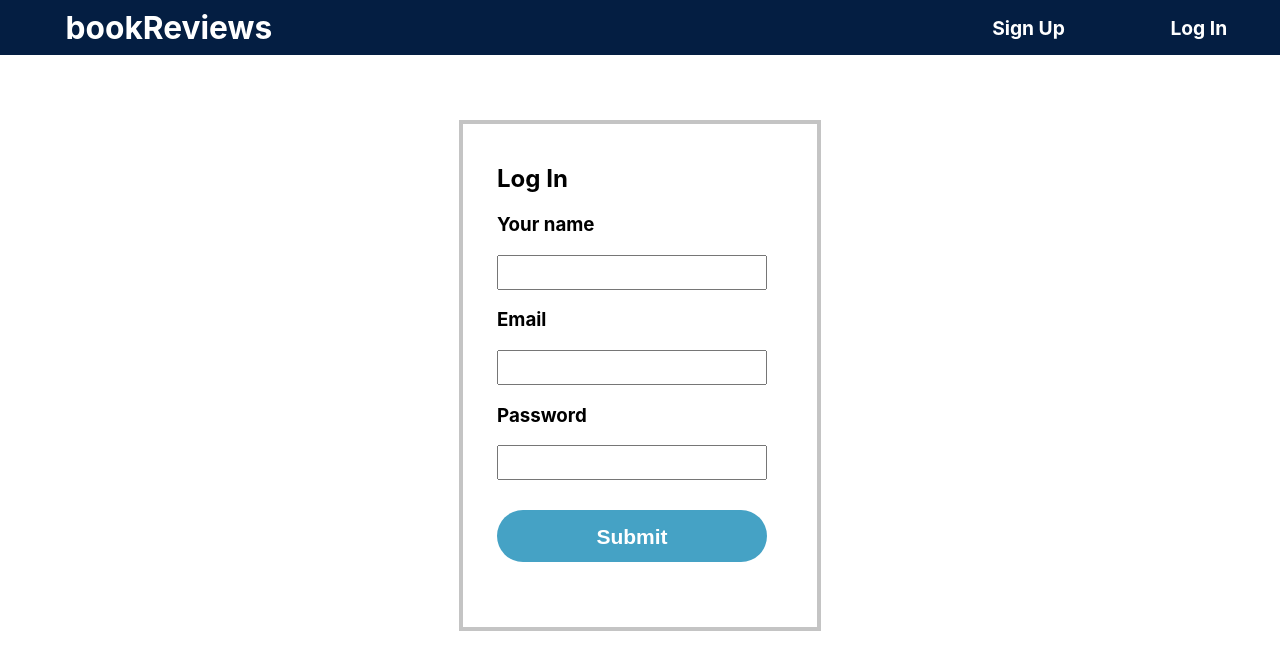
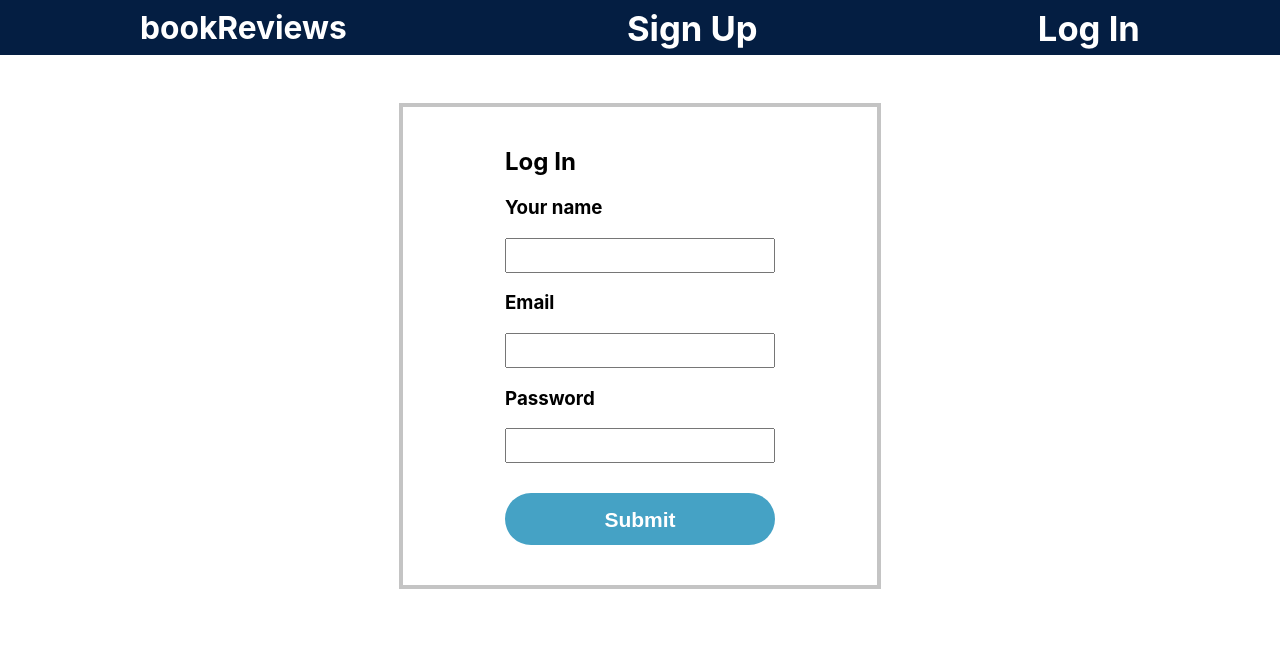
Before and after one commit to kangja/bookReviews, a React (Create React App) app in the folder client/: page /login in a window 1280 px wide. Shown: the top 670 px of the page. Built offline with nearby package versions, Linux system fonts and the light colour scheme; no server answers.

Commit message:
fixed the css issue

```diff
--- a/client/src/App.css
+++ b/client/src/App.css
@@ -250,7 +250,6 @@
 }
 
 .details-container {
-  /* width: 50%; */
   width: 50vw;
   font-size: 23px;
 }
@@ -421,12 +420,37 @@
   font-size: 20px;
 }
 
+/* ----------- Macbook Air 13inch ----------- */
+@media only screen
+   and (max-width : 1440px)
+   and (max-height : 900px) {
+
+     .bookList {
+      margin-left: 0px;
+      width: 100vw;
+     }
+
+     .reviews-container2 {
+      margin-top: 5vh;
+      margin-bottom: 5vh;
+      margin-top: 0;
+     }
+
+     .login {
+      padding-bottom: 4vh;
+     }
+
+     .review-button {
+      margin-top: 3vh;
+      margin-left: 11vw;
+     }
+}
+
 /* ----------- iPad Pro 12.9" ----------- */
 /* Portrait and Landscape */
 @media only screen
-  and (min-device-width: 1024px)
-  and (max-device-width: 1366px)
-  and (-webkit-min-device-pixel-ratio: 2) {
+  and (max-device-width: 1024px)
+  and (max-device-height: 1366px) {
     .details-container {
       margin-right: 3vw;
     }
@@ -451,14 +475,19 @@
     .header-login {
       font-size: calc(8px + 1vw);
     }
+
+    .bookDetails-image {
+      margin-left: 0;
+      height: 64vh;
+      margin-top: 3vh;
+    }
 }
 
 /* ----------- iPhone X ----------- */
 /* Portrait and Landscape */
 @media only screen
   and (min-device-width: 375px)
-  and (max-device-width: 812px)
-  and (-webkit-min-device-pixel-ratio: 3) {
+  and (max-device-height: 812px)  {
     .header-title {
       margin-left: 0px;
     }
@@ -583,5 +612,4 @@
     .showreviews-reviews {
       margin-top: 0;
     }
-
   }
```
